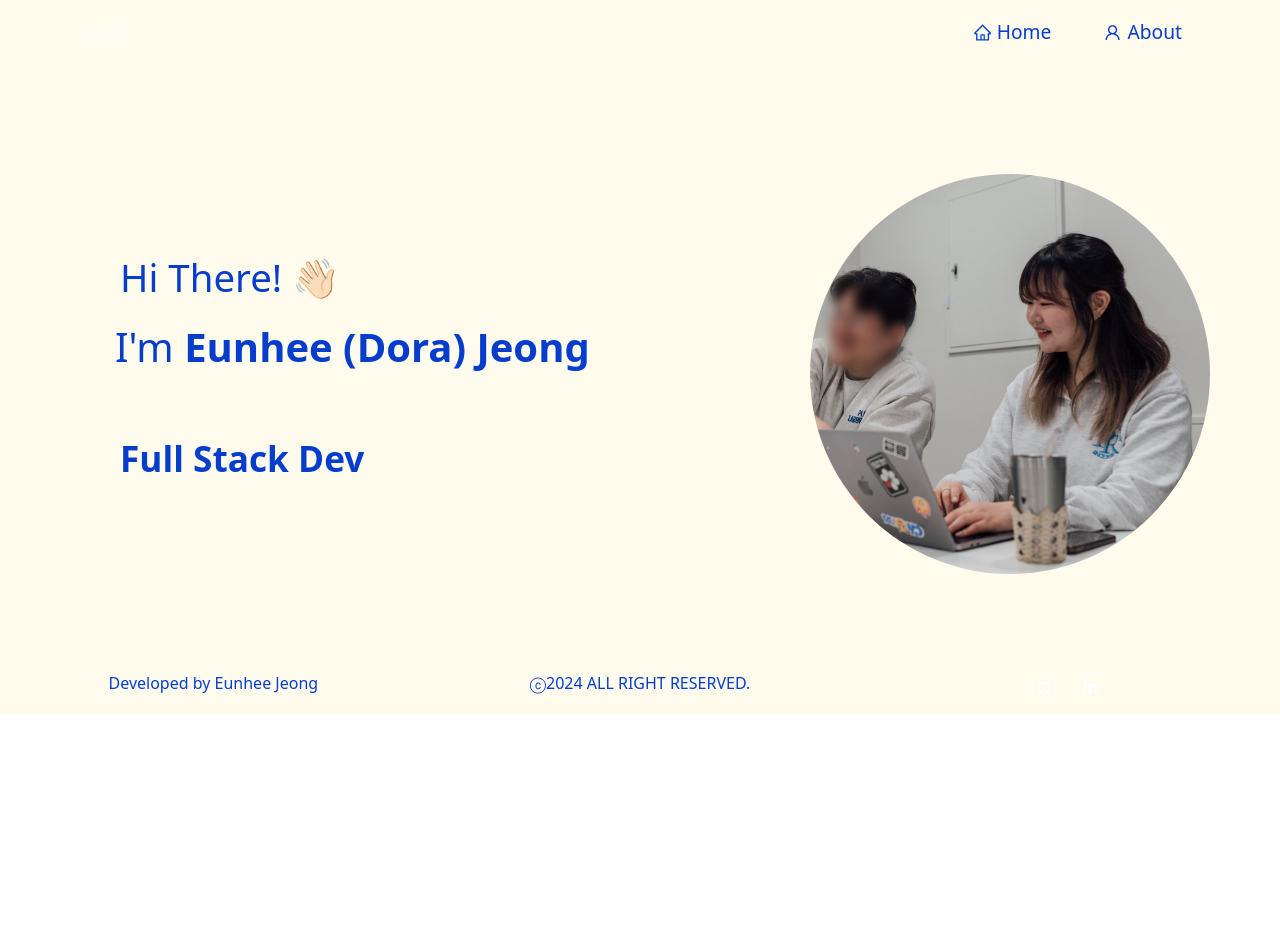
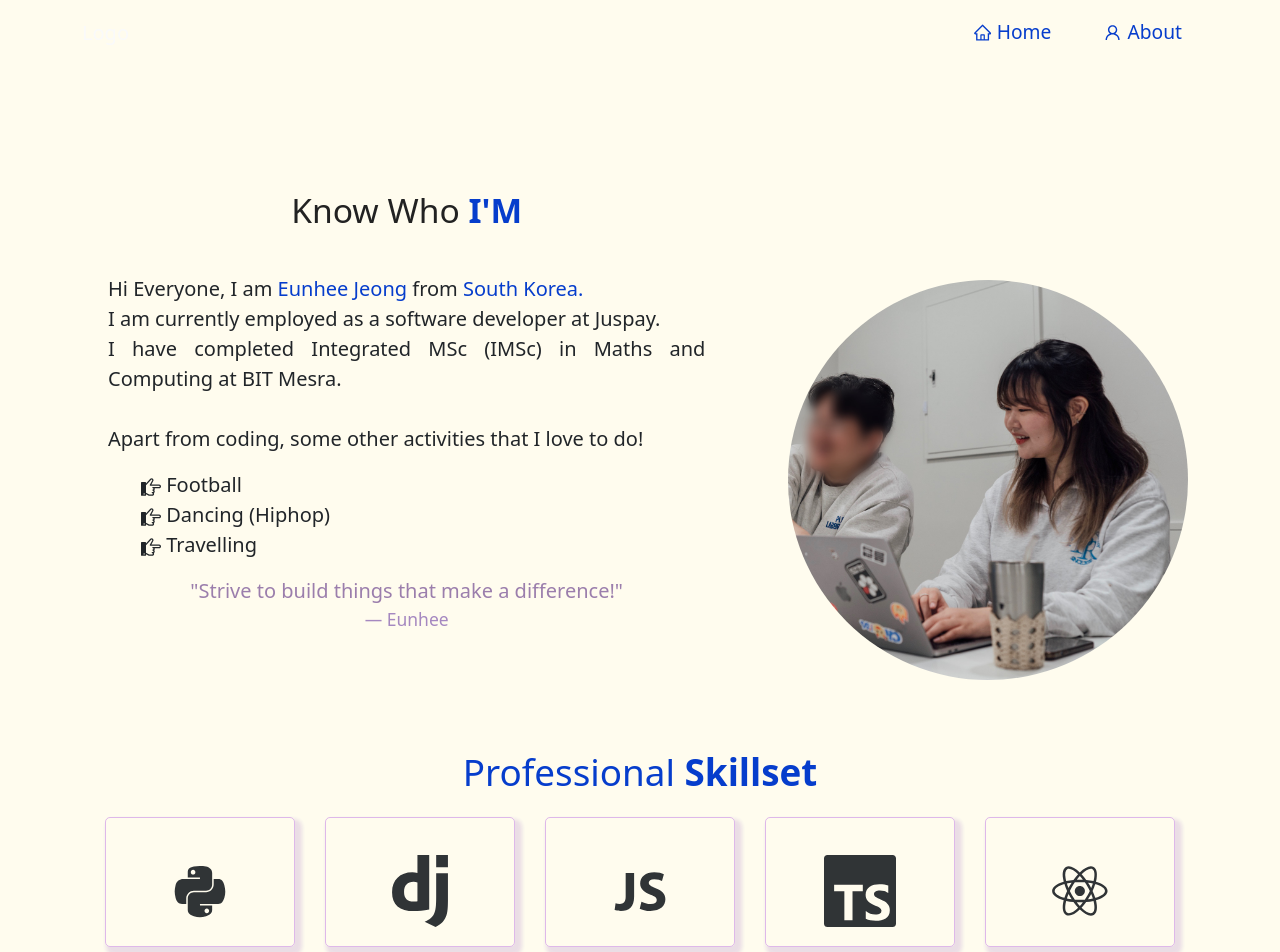
Before and after one commit to EunheeJeong1892/Portfolio, a React (Create React App) app in the folder portfolio/: page /about in a window 1280 px wide. Before the commit this address led to /. Shown: the top 952 px of the page. Before the commit the page ends 800 px from the top, so only its background shows below. Built offline with nearby package versions, Linux system fonts and the light colour scheme; a web font is replaced by a local one.

Commit message:
feature: About

```diff
--- a/portfolio/package.json
+++ b/portfolio/package.json
@@ -7,9 +7,11 @@
     "@testing-library/react": "^13.4.0",
     "@testing-library/user-event": "^13.5.0",
     "bootstrap": "^5.3.3",
+    "date-fns": "^4.1.0",
     "react": "^18.3.1",
     "react-bootstrap": "^2.10.5",
     "react-dom": "^18.3.1",
+    "react-github-calendar": "^4.5.1",
     "react-icons": "^5.3.0",
     "react-router-dom": "^6.27.0",
     "react-scripts": "5.0.1",
--- a/portfolio/src/App.js
+++ b/portfolio/src/App.js
@@ -1,6 +1,7 @@
 import React, { useState, useEffect } from "react";
 import Navbar from "./components/Navbar";
 import Home from "./components/Home/Home";
+import About from "./components/About/About";
 import Footer from "./components/Footer";
 import {
   BrowserRouter as Router,
@@ -21,6 +22,7 @@ function App() {
         <ScrollToTop />
         <Routes>
           <Route path="/" element={<Home />} />
+          <Route path="/about" element={<About />} />
           <Route path="*" element={<Navigate to="/" />} />
         </Routes>
         <Footer />
--- /dev/null
+++ b/portfolio/src/components/About/About.js
@@ -0,0 +1,55 @@
+import React from "react";
+import { Container, Row, Col } from "react-bootstrap";
+import Techstack from "./Techstack";
+import Introduce from "./Introduce";
+import ProfilePhoto from "../../assets/img_profile.JPEG";
+import Toolstack from "./Toolstack";
+
+function About() {
+  return (
+    <Container fluid className="about-section">
+      <Container>
+        <Row style={{ justifyContent: "center", padding: "10px" }}>
+          <Col
+            md={7}
+            style={{
+              justifyContent: "center",
+              paddingTop: "30px",
+              paddingBottom: "50px",
+            }}
+          >
+            <h1
+              style={{
+                color: "#222222",
+                fontSize: "2.1em",
+                paddingBottom: "20px",
+              }}
+            >
+              Know Who <strong className="about-title">I'M</strong>
+            </h1>
+            <Introduce />
+          </Col>
+          <Col
+            md={5}
+            style={{ paddingTop: "120px", paddingBottom: "50px" }}
+            className="about-img"
+          >
+            <img src={ProfilePhoto} alt="about" className="about-profile" />
+          </Col>
+        </Row>
+        <h1 className="project-heading">
+          Professional <strong className="about-title">Skillset </strong>
+        </h1>
+
+        <Techstack />
+
+        <h1 className="project-heading">
+          <strong className="about-title">Tools</strong> I use
+        </h1>
+        <Toolstack />
+      </Container>
+    </Container>
+  );
+}
+
+export default About;
--- /dev/null
+++ b/portfolio/src/components/About/Introduce.js
@@ -0,0 +1,44 @@
+import React from "react";
+import Card from "react-bootstrap/Card";
+import { ImPointRight } from "react-icons/im";
+
+function Introduce() {
+  return (
+    <Card className="quote-card-view">
+      <Card.Body>
+        <blockquote className="blockquote mb-0">
+          <p style={{ textAlign: "justify" }}>
+            Hi Everyone, I am <span className="about-title">Eunhee Jeong </span>
+            from <span className="about-title"> South Korea.</span>
+            <br />
+            I am currently employed as a software developer at Juspay.
+            <br />
+            I have completed Integrated MSc (IMSc) in Maths and Computing at BIT
+            Mesra.
+            <br />
+            <br />
+            Apart from coding, some other activities that I love to do!
+          </p>
+          <ul>
+            <li className="about-activity">
+              <ImPointRight /> Football
+            </li>
+            <li className="about-activity">
+              <ImPointRight /> Dancing (Hiphop)
+            </li>
+            <li className="about-activity">
+              <ImPointRight /> Travelling
+            </li>
+          </ul>
+
+          <p style={{ color: "rgb(155 126 172)" }}>
+            "Strive to build things that make a difference!"{" "}
+          </p>
+          <footer className="blockquote-footer">Eunhee</footer>
+        </blockquote>
+      </Card.Body>
+    </Card>
+  );
+}
+
+export default Introduce;
--- /dev/null
+++ b/portfolio/src/components/About/Techstack.js
@@ -0,0 +1,72 @@
+import React from "react";
+import { Col, Row } from "react-bootstrap";
+import { CgCPlusPlus } from "react-icons/cg";
+import {
+  DiJavascript1,
+  DiReact,
+  DiPython,
+  DiGit,
+  DiJava,
+  DiDotnet,
+  DiAws,
+} from "react-icons/di";
+import {
+  SiDjango,
+  SiRedis,
+  SiPostgresql,
+  SiMysql,
+  SiGoogleanalytics,
+  SiTypescript,
+  SiVuedotjs,
+} from "react-icons/si";
+
+function Techstack() {
+  return (
+    <Row style={{ justifyContent: "center", paddingBottom: "50px" }}>
+      <Col xs={4} md={2} className="tech-icons">
+        <DiPython />
+      </Col>
+      <Col xs={4} md={2} className="tech-icons">
+        <SiDjango />
+      </Col>
+      <Col xs={4} md={2} className="tech-icons">
+        <DiJavascript1 />
+      </Col>
+      <Col xs={4} md={2} className="tech-icons">
+        <SiTypescript />
+      </Col>
+      <Col xs={4} md={2} className="tech-icons">
+        <DiReact />
+      </Col>
+      <Col xs={4} md={2} className="tech-icons">
+        <SiVuedotjs />
+      </Col>
+      <Col xs={4} md={2} className="tech-icons">
+        <DiDotnet />
+      </Col>
+      <Col xs={4} md={2} className="tech-icons">
+        <DiAws />
+      </Col>
+      <Col xs={4} md={2} className="tech-icons">
+        <SiMysql />
+      </Col>
+      <Col xs={4} md={2} className="tech-icons">
+        <DiGit />
+      </Col>
+      <Col xs={4} md={2} className="tech-icons">
+        <SiGoogleanalytics />
+      </Col>
+      <Col xs={4} md={2} className="tech-icons">
+        <SiRedis />
+      </Col>
+      <Col xs={4} md={2} className="tech-icons">
+        <SiPostgresql />
+      </Col>
+      <Col xs={4} md={2} className="tech-icons">
+        <DiJava />
+      </Col>
+    </Row>
+  );
+}
+
+export default Techstack;
--- /dev/null
+++ b/portfolio/src/components/About/Toolstack.js
@@ -0,0 +1,37 @@
+import React from "react";
+import { Col, Row } from "react-bootstrap";
+import {
+  SiVisualstudiocode,
+  SiPostman,
+  SiSlack,
+  SiVercel,
+  SiMacos,
+  SiNotion,
+} from "react-icons/si";
+
+function Toolstack() {
+  return (
+    <Row style={{ justifyContent: "center", paddingBottom: "50px" }}>
+      <Col xs={4} md={2} className="tech-icons">
+        <SiMacos />
+      </Col>
+      <Col xs={4} md={2} className="tech-icons">
+        <SiVisualstudiocode />
+      </Col>
+      <Col xs={4} md={2} className="tech-icons">
+        <SiPostman />
+      </Col>
+      <Col xs={4} md={2} className="tech-icons">
+        <SiSlack />
+      </Col>
+      <Col xs={4} md={2} className="tech-icons">
+        <SiVercel />
+      </Col>
+      <Col xs={4} md={2} className="tech-icons">
+        <SiNotion />
+      </Col>
+    </Row>
+  );
+}
+
+export default Toolstack;
--- a/portfolio/src/styles.css
+++ b/portfolio/src/styles.css
@@ -52,31 +52,13 @@ button:focus {
 /* --------- */
 
 ::-webkit-scrollbar {
-  width: 7px;
-}
-
-/* Track */
-::-webkit-scrollbar-track {
-  background: #2d1950;
-}
-
-/* Handle */
-::-webkit-scrollbar-thumb {
-  background: rgba(178, 121, 216, 0.959);
-  border-radius: 12px;
-}
-
-/* Handle on hover */
-::-webkit-scrollbar-thumb:hover {
-  background: rgba(222, 130, 235, 0.911);
-  border-radius: 12px;
+  display: none;
 }
 
 /* --------- */
 /* Navbar Section  */
 /* --------- */
 .sticky {
-  background-color: #1b1a2ea9 !important;
   transition: all 0.3s ease-out 0s !important;
   box-shadow: 0px 10px 10px 0px rgba(9, 5, 29, 0.171) !important;
   backdrop-filter: blur(15px) !important;
@@ -543,7 +525,7 @@ button:focus {
   box-shadow: none !important;
 }
 .project-heading {
-  color: white !important;
+  color: #063dcc !important;
   font-size: 2.3em !important;
   font-weight: 500 !important;
   padding-top: 10px !important;
@@ -557,8 +539,22 @@ button:focus {
   position: relative !important;
   padding-top: 150px !important;
   padding-bottom: 30px !important;
-  background-image: var(--section-background-color) !important;
-  color: white !important;
+  background-color: #fffcee;
+}
+
+.about-profile {
+  width: 400px;
+  border-radius: 50%;
+  object-fit: cover;
+  height: 400px;
+  object-position: right;
+  float: right;
+}
+.about-title {
+  color: #063dcc;
+}
+.about-section h1 {
+  color: #063dcc;
 }
 
 .tech-icons {
@@ -585,7 +581,7 @@ button:focus {
 .tech-icons:hover {
   transform: scale(1.05) !important;
   overflow: hidden !important;
-  border: 2.2px solid rgba(197, 115, 230, 0.883) !important;
+  border: 1.7px solid rgba(197, 115, 230, 0.883) !important;
 }
 .tech-icon-images {
   padding: 20px !important;
@@ -594,7 +590,6 @@ button:focus {
 
 .quote-card-view {
   border: none !important;
-  color: white !important;
   background-color: transparent !important;
 }
 
```
Also changed, not shown: 1 other file (tests, documents, lock files or other folders).
